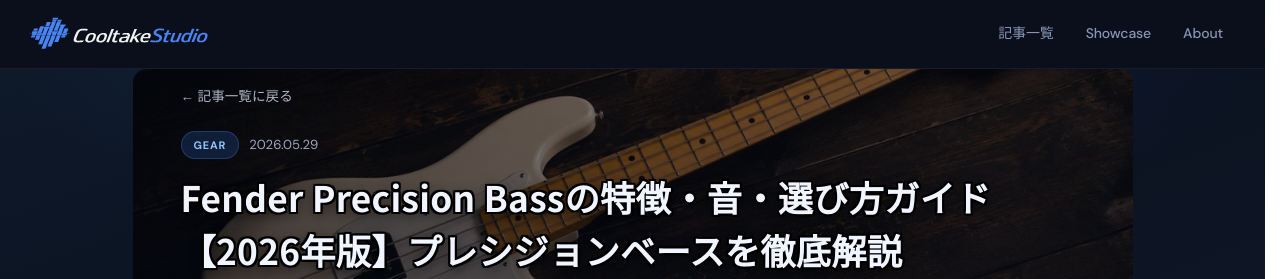
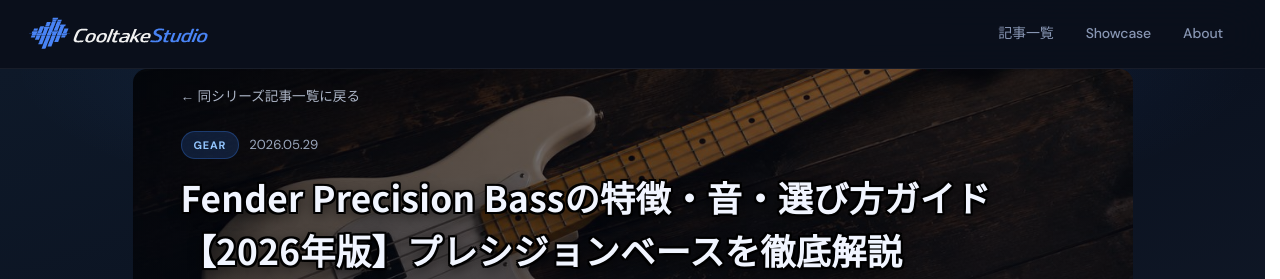
Before and after one commit to cooltake/cooltake-staging, a Jekyll site: the page built from _posts/2026-05-29-fender-precision-bass-guide.md, in a window 1280 px wide and 900 px high. Shown: the top 279 px of the window. Built offline with Jekyll 4.4.1, drawn with Linux system fonts in a browser that asks for light colours; some web fonts are replaced.

Commit message:
feat: update back-link to series-list for all 63 articles

```diff
--- a/_layouts/post.html
+++ b/_layouts/post.html
@@ -190,6 +190,18 @@
       <a href="/series-list.html?series=japan-music-series" class="back-link">&larr; 同シリーズ記事一覧に戻る</a>
       {% elsif page.url contains 'chord-progression' %}
       <a href="/series-list.html?series=chord-progression" class="back-link">&larr; 同シリーズ記事一覧に戻る</a>
+      {% elsif page.url contains 'les-paul' or page.url contains 'stratocaster' or page.url contains 'telecaster' or page.url contains 'jazz-bass' or page.url contains 'precision-bass' or page.url contains 'pickup-guide' %}
+      <a href="/series-list.html?series=instrument-guide" class="back-link">&larr; 同シリーズ記事一覧に戻る</a>
+      {% elsif page.url contains 'guitar-guide' or page.url contains 'bass-guide' or page.url contains 'drum-guide' or page.url contains 'digital-piano' or page.url contains 'band-guide' or page.url contains 'vocal-recording' or page.url contains 'guitar-effects' %}
+      <a href="/series-list.html?series=instruments" class="back-link">&larr; 同シリーズ記事一覧に戻る</a>
+      {% elsif page.url contains 'soundproofing' or page.url contains 'music-studio' or page.url contains 'monitor-headphones' %}
+      <a href="/series-list.html?series=studio-environment" class="back-link">&larr; 同シリーズ記事一覧に戻る</a>
+      {% elsif page.url contains 'mix-mastering' or page.url contains 'vst-plugin' or page.url contains 'solo-dtm' %}
+      <a href="/series-list.html?series=dtm-techniques" class="back-link">&larr; 同シリーズ記事一覧に戻る</a>
+      {% elsif page.url contains 'suno-ai' or page.url contains 'audiostock' or page.url contains 'beatstars' or page.url contains 'music-copyright' %}
+      <a href="/series-list.html?series=ai-music" class="back-link">&larr; 同シリーズ記事一覧に戻る</a>
+      {% elsif page.url contains 'microphone' or page.url contains 'audio-interface' or page.url contains 'mixer' or page.url contains 'effects-guide' or page.url contains 'daw-guide' or page.url contains 'headphone' or page.url contains 'midi-keyboard' or page.url contains 'studio-monitor' or page.url contains 'budget-setup' or page.url contains 'music-production-basics' or page.url contains 'cable-guide' or page.url contains 'mic-stand' or page.url contains 'rack-case' %}
+      <a href="/series-list.html?series=gear" class="back-link">&larr; 同シリーズ記事一覧に戻る</a>
       {% else %}
       <a href="{{ '/#categories' | relative_url }}" class="back-link">&larr; 記事一覧に戻る</a>
       {% endif %}
```
